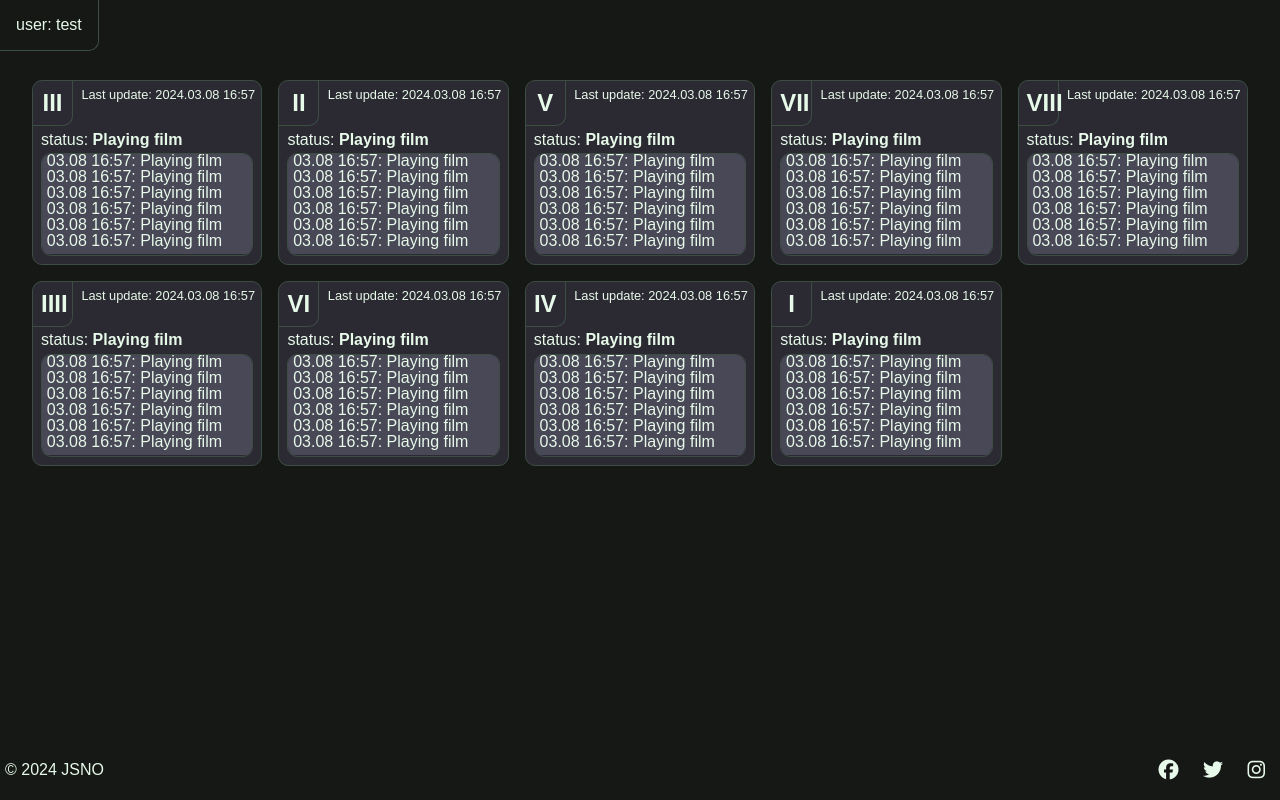
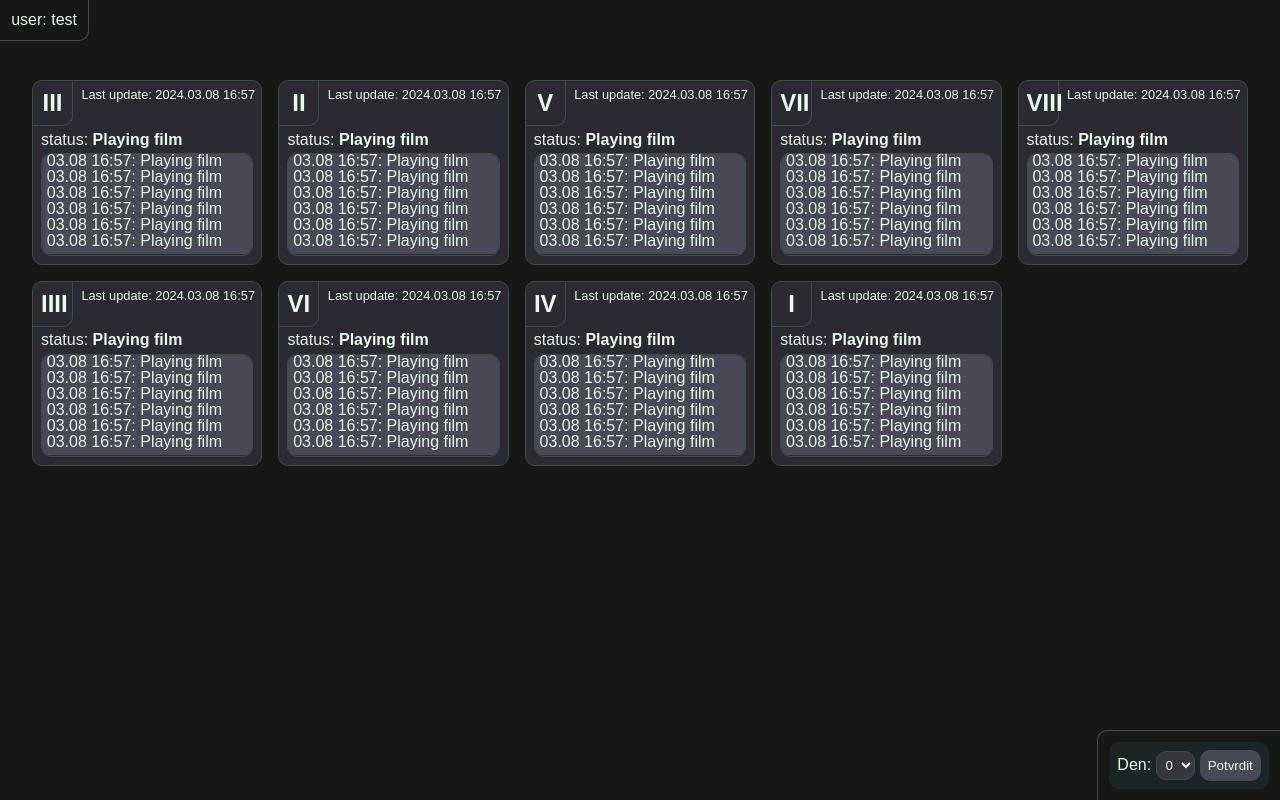
Before and after one commit to cenekp74/festival-filmy-server, a Flask app: page /dashboard in a window 1280 px wide. Run offline with Flask 3, Linux system fonts and the light colour scheme; a user stored in the database is signed in.

Commit message:
funkcionalita na meneni dnu

```diff
--- a/app/config.json
+++ b/app/config.json
@@ -1,5 +1,5 @@
 {
-    "current_day": 1,
+    "current_day": 0,
     "ROOMS": [
         "II",
         "V",
--- a/app/routs.py
+++ b/app/routs.py
@@ -16,7 +16,7 @@ def index():
 @app.route('/dashboard')
 @login_required
 def dashboard():
-    return render_template('dashboard.html', clients=app.clients)
+    return render_template('dashboard.html', clients=app.clients, day=app.config['CONFIG']['current_day'])
 
 @app.route('/fetch')
 def fetch():
@@ -54,6 +54,17 @@ def cilent_msg(client):
 def current_day():
     return str(app.config['CONFIG']['current_day'])
 
+@login_required
+@app.route('/change_current_day/<day>')
+def change_current_day(day):
+    if day not in ['0', '1', '2', '3']:
+        flash('Zadejte číslo od 0 do 3')
+        return redirect(url_for('dashboard'))
+    app.config['CONFIG']['current_day'] = int(day)
+    write_config()
+    flash(f'Den změněn na: {day}')
+    return redirect(url_for('dashboard'))
+
 #region login
 @app.route('/login', methods=['GET', 'POST'])
 def login():
--- a/app/static/css/dashboard.css
+++ b/app/static/css/dashboard.css
@@ -26,10 +26,36 @@
     position: absolute;
     top: 0;
     left: 0;
-    padding: 1rem;
+    padding: .7rem;
     border-right: 1px solid var(--border-color);
     border-bottom: 1px solid var(--border-color);
     border-bottom-right-radius: var(--border-radius);
+}
+
+.toolbar {
+    position: absolute;
+    bottom: 0;
+    right: 0;
+    padding: .7rem;
+    border-left: 1px solid var(--border-color);
+    border-top: 1px solid var(--border-color);
+    border-top-left-radius: var(--border-radius);
+    display: flex;
+}
+
+.change-day button {
+    background-color: var(--log-color);
+    color: var(--text-color);
+    outline: none;
+    border-radius: var(--border-radius);
+    padding: .5rem;
+    border: none;
+}
+
+.change-day {
+    background-color: var(--secondary-color);
+    padding: 0.5rem;
+    border-radius: var(--border-radius);
 }
 
 .clients-box {
--- a/app/static/css/main.css
+++ b/app/static/css/main.css
@@ -140,6 +140,7 @@ select {
     color: var(--text-color);
     border-radius: var(--border-radius);
     border: 1px solid var(--disabled-text-color);
+    padding: .3rem;
 }
 
 .form-group:not(:last-child) {
@@ -184,33 +185,3 @@ input.invalid {
     color: #dc3545;
 }
 /* #endregion forms */
-
-/* #region footer */
-footer {
-    color: var(--text-color);
-    text-align: center;
-    padding: 5px;
-    padding-top: 1px;
-    position: fixed;
-    bottom: 0;
-    width: 100%;
-    display: flex;
-    justify-content: space-between;
-    align-items: center;
-    background-color: var(--bg-color);
-    max-height: 56px;
-}
-
-.social-icons a {
-    display: inline-block;
-    margin: 0 10px;
-    color: var(--text-color);
-    text-decoration: none;
-    font-size: 20px;
-}
-
-.system-links {
-    font-size: 80%;
-}
-
-/* #endregion footer */
--- a/app/static/js/dashboard.js
+++ b/app/static/js/dashboard.js
@@ -1,5 +1,13 @@
+function changeCurrentDay() {
+    let daySelectEle = document.getElementById('day-select');
+    let day = daySelectEle.value;
+    response = confirm('Opravdu chcete změnit den?');
+    if (response) {
+        window.location.href = "/change_current_day/"+day
+    }
+}
+
 let log_elements = document.querySelectorAll('.log')
-
 log_elements.forEach(element => {
     element.scrollTop = element.scrollHeight;
 });
--- a/app/templates/base.html
+++ b/app/templates/base.html
@@ -25,14 +25,6 @@
         {% block body %}
         {% endblock %}
     </div>
-    <footer>
-        <p>&copy; 2024 JSNO</p>
-        <div class="social-icons">
-            <a href="#" target="_blank"><i class="fa-brands fa-facebook"></i></a>
-            <a href="#" target="_blank"><i class="fa-brands fa-twitter"></i></a>
-            <a href="#" target="_blank"><i class="fa-brands fa-instagram"></i></a>
-        </div>
-    </footer>
     <script src="{{ url_for('static', filename='/js/main.js') }}"></script>
 </body>
 </html>
--- a/app/templates/dashboard.html
+++ b/app/templates/dashboard.html
@@ -9,6 +9,19 @@
 
 <div class="user-info">
     user: {{ current_user.username }}
+</div>
+
+<div class="toolbar">
+    <div class="change-day">
+        Den:
+        <select id="day-select">
+            <option value="0">0</option>
+            <option value="1">1</option>
+            <option value="2">2</option>
+            <option value="3">3</option>
+        </select>
+        <button onclick="changeCurrentDay()">Potvrdit</button>
+    </div>
 </div>
 
 <div class="clients-box">
@@ -28,4 +41,8 @@
     {% endfor %}
 </div>
 <script src="{{ url_for('static', filename='/js/dashboard.js') }}"></script>
+<script>
+    let daySelectEle = document.getElementById('day-select')
+    daySelectEle.value = "{{ day }}"
+</script>
 {% endblock %}
```
